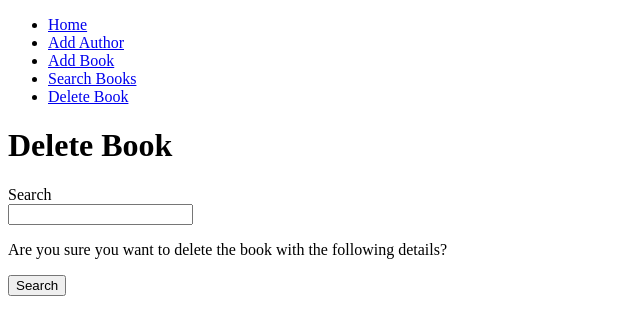
After one commit to MightContainNuts/book_alchemy, a Flask app: page /delete_book in a window 1280 px wide. The commit adds this page. Shown: the top 335 px of the page, without its empty margins (0-640 px from the left). Run offline with Flask 3, Linux system fonts and the light colour scheme.

Commit message:
added delete route

```diff
--- a/app/forms.py
+++ b/app/forms.py
@@ -63,3 +63,13 @@ class SearchForm(FlaskForm):
     )  # noqa E501
     search = StringField("Search", validators=[DataRequired()])
     submit = SubmitField("Search")
+
+
+class DeleteBookForm(FlaskForm):
+    search = StringField("Search", validators=[DataRequired()])
+    submit = SubmitField("Search")
+
+
+class DeleteAuthorForm(FlaskForm):
+    search = StringField("Search", validators=[DataRequired()])
+    submit = SubmitField("Search")
--- /dev/null
+++ b/app/templates/delete_book.html
@@ -0,0 +1,32 @@
+ <!DOCTYPE html>
+<html lang="en">
+  <head>
+    <meta charset="UTF-8">
+    <meta name="viewport" content="width=device-width, initial-scale=1.0">
+    <meta http-equiv="X-UA-Compatible" content="ie=edge">
+      <title>Home</title>
+  </head>
+  <body>
+  {% include 'navbar.html' %}
+
+  <h1>Delete Book</h1>
+
+
+  <form action="{{ url_for('main.delete_book') }}" method="POST">
+  {{ form.hidden_tag() }}
+      <p>
+        {{ form.search.label }}<br>
+        {{ form.search() }}
+        {% for error in form.search.errors %}
+            <span style="color: red;">{{ error }}</span>
+        {% endfor %}
+      </p>
+
+  <p>
+      <p>Are you sure you want to delete the book with the following details?</p>
+        {{ form.submit() }}
+      </p>
+  </form>
+
+  </body>
+</html>
--- a/app/templates/navbar.html
+++ b/app/templates/navbar.html
@@ -4,6 +4,6 @@
         <li><a href="{{ url_for("main.add_author") }}">Add Author</a></li>
         <li><a href="{{ url_for("main.add_book") }}">Add Book</a></li>
         <li><a href="{{ url_for("main.search") }}">Search Books</a></li>
-{#TODO        <li><a href="{{ url_for("main.search_authors") }}">Search Authors</a></li>#}
+        <li><a href="{{ url_for("main.delete_book") }}">Delete Book</a></li>
     </ul>
 </nav>
--- a/app/views.py
+++ b/app/views.py
@@ -1,6 +1,12 @@
 from flask import Blueprint, redirect, url_for, render_template, flash, request
 
-from app.forms import AuthorForm, BookForm, SortForm, SearchForm
+from app.forms import (
+    AuthorForm,
+    BookForm,
+    SortForm,
+    SearchForm,
+    DeleteBookForm,
+)  # noqa E501
 from app.models import Author
 from app.services import DBLogic as dbl
 from app.logger import setup_logger
@@ -20,13 +26,12 @@ def before_request():
 @main.route("/", methods=["POST", "GET"])
 def index():
     form = SortForm()
+    results = dbl.get_books()
     if form.validate_on_submit():
         sorting_criteria = form.sorting_criteria.data
         sorting_direction = form.sorting_direction.data
         results = dbl.sort_inventory(sorting_criteria, sorting_direction)
-        return render_template("home.html", results=results, form=form)
-
-    results = dbl.get_books()
+        return redirect(url_for("main.index"))
     return render_template("home.html", results=results, form=form)
 
 
@@ -65,10 +70,28 @@ def add_book():
 @main.route("/search", methods=["GET", "POST"])
 def search():
     form = SearchForm()
+    results = []
     if form.validate_on_submit():
         item = form.item.data
         search_pattern = form.search.data
         results = dbl.search_inventory(item, search_pattern)
-        return render_template("search.html", form=form, results=results)
+        return redirect(url_for("main.search"))
+    return render_template("search.html", form=form, results=results)
 
-    return render_template("search.html", form=form)
+
+@main.route("/delete_book", methods=["GET", "POST"])
+def delete_book():
+    form = DeleteBookForm()
+    if form.validate_on_submit():
+        search_pattern = form.search.data
+        result = dbl.search_inventory(item="book", search=search_pattern)
+        book, author = result[0]
+        book_title = book.title
+        if not result:
+            flash(f"Book {book_title} not found in the database")
+            return redirect(url_for("main.delete_book"))
+        else:
+            dbl.delete_book(book_title)
+            flash(f"Book {book_title.title} deleted from the database")
+        return redirect(url_for("main.index"))
+    return render_template("delete_book.html", form=form)
```
Also changed, not shown: app/services.py (+11 -0 lines), app/data/library.sqlite.
